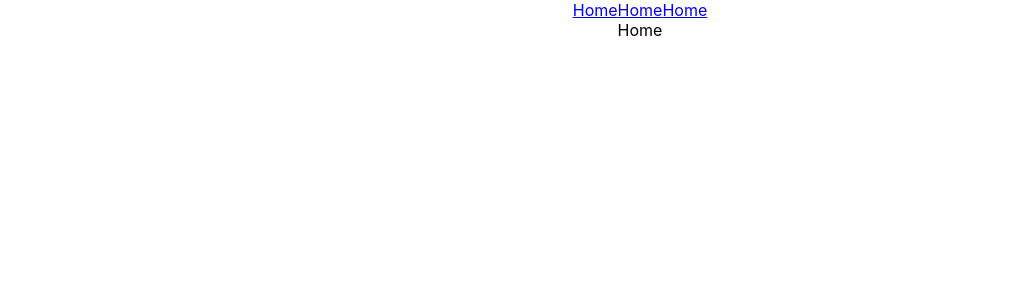
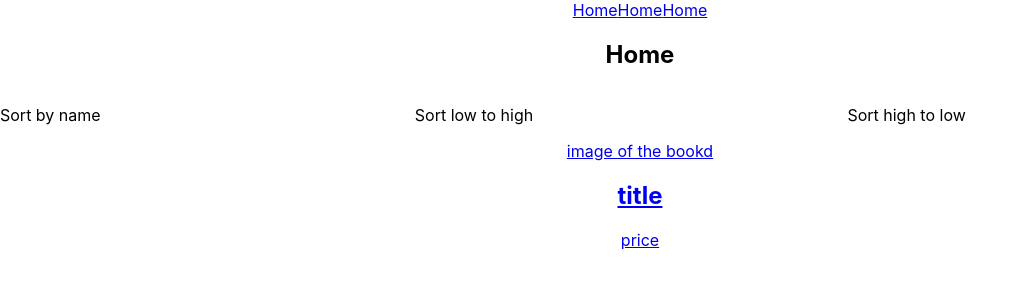
Before and after one commit to BhaveshSuthar00/unitt5-C3, a React (Create React App) app: page / in a window 1280 px wide. Shown: the top 300 px of the page, without its empty margins (0-1027 px from the left). Built offline with nearby package versions, Linux system fonts and the light colour scheme.

Commit message:
modified bookcard

```diff
--- a/package.json
+++ b/package.json
@@ -11,6 +11,7 @@
     "react-dom": "^17.0.2",
     "react-router-dom": "^6.2.2",
     "react-scripts": "5.0.0",
+    "styled-components": "^5.3.3",
     "web-vitals": "^2.1.4"
   },
   "scripts": {
--- /dev/null
+++ b/src/Components/BookCard/BookCard.jsx
@@ -0,0 +1,23 @@
+import { Link } from "react-router-dom";
+
+const BookCard = () => {
+    return (
+        <Link to='/'>
+            <div className='bookCard'>
+                image of the bookd
+                <h2 className='title'>
+                    title
+                </h2>
+                <p className='price'>
+                    price
+                </p>
+            </div>
+        </Link>
+    )
+
+  // rough example:
+  // <YourStyledLink to={}>
+  //    title, image price etc here
+  // </YourStyledLink>
+};
+export default BookCard
--- a/src/Components/Home/Home.jsx
+++ b/src/Components/Home/Home.jsx
@@ -1,8 +1,20 @@
 import React from 'react'
-
+import './home.css'
+import BookCard from '../BookCard/BookCard'
 const Home = () => {
   return (
-    <div>Home</div>
+    <div className='homeContainer'>
+      <h2 style={{ textAlign: "center" }}>Home</h2>
+      <div className='sorting' >
+        <p>Sort by name</p>
+        <p>Sort low to high</p>
+        <p>Sort high to low</p>
+        <p></p>
+      </div>
+      <div className="mainContainer">
+        <BookCard />
+      </div>
+    </div>
   )
 }
 
--- /dev/null
+++ b/src/Components/Home/home.css
@@ -0,0 +1,5 @@
+.sorting {
+    display: flex;
+    cursor: pointer;
+    justify-content: space-between;
+}
--- a/src/Routes/Routes.jsx
+++ b/src/Routes/Routes.jsx
@@ -1,5 +1,6 @@
 import React from 'react'
 import Home from '../Components/Home/Home'
+import {NotFound} from '../Components/NotFound/NotFound'
 import Navbar from '../Components/Navbar/Navbar'
 import{Routes, Route} from 'react-router-dom'
 const AllRoutes = () => {
@@ -8,6 +9,7 @@ const AllRoutes = () => {
     <Navbar />
     <Routes>
         <Route path='/' element ={<Home />} />
+        <Route path='*' element ={<NotFound />} />
     </Routes>
     </>
   )
```
Also changed, not shown: src/Components/NotFound/NotFound.jsx (added, +7 -0 lines), 1 other file (tests, documents, lock files or other folders).
